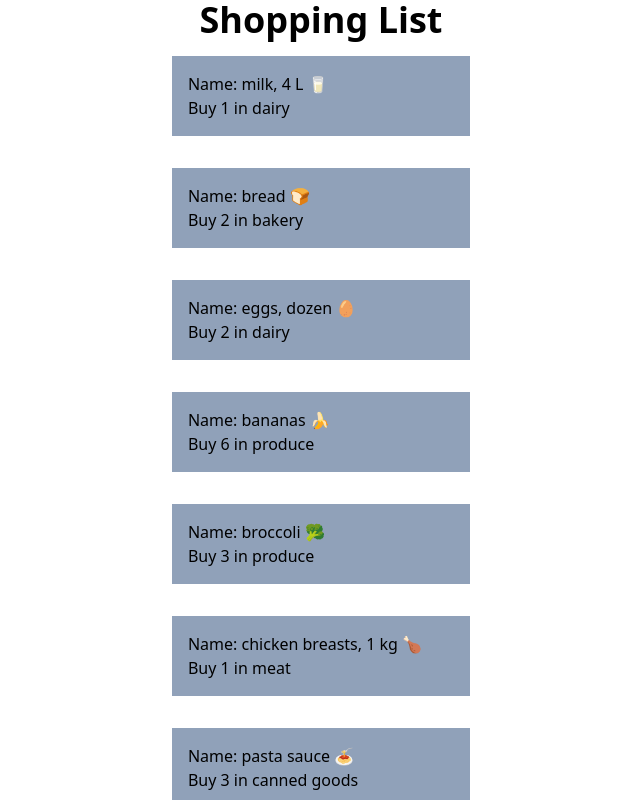
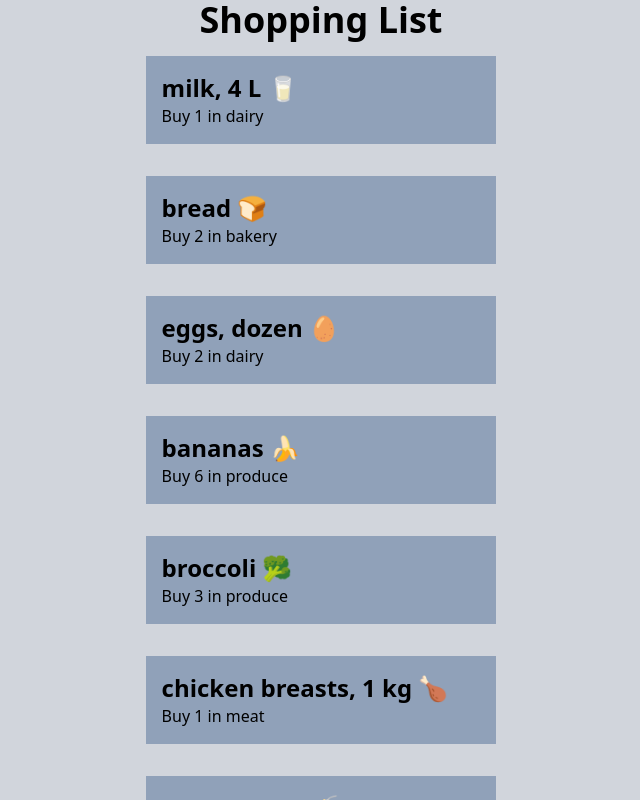
Before and after one commit to Jordan-Labell/cprg306-assignments, a Next.js app: page /week-3 in a window 1280 px wide. Shown: the top 800 px of the page, without its empty margins (319-959 px from the left). Built offline with nearby package versions, Linux system fonts and the light colour scheme.

Commit message:
changed fonts and colours

```diff
--- a/app/week-3/item.js
+++ b/app/week-3/item.js
@@ -2,7 +2,7 @@ export default function Item({item}) {
     return (
         <section className="bg-slate-400 p-4 w-full m-4">
             <ul>
-                <li>Name: {item.name}</li>
+                <li className="font-bold text-2xl">{item.name}</li>
                 <li>Buy {item.quantity} in {item.category}</li>
             </ul>
         </section>
--- a/app/week-3/page.js
+++ b/app/week-3/page.js
@@ -2,7 +2,7 @@ import ItemList from './item-list';
 
 export default function Page() {
     return (
-        <main>
+        <main className='bg-gray-300'>
             <div className='flex flex-col justify-center items-center'>
                 <h1 className='text-4xl font-extrabold '>Shopping List</h1>
                 <ItemList />
```
